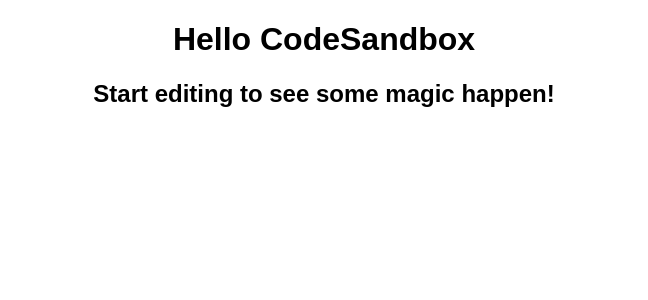
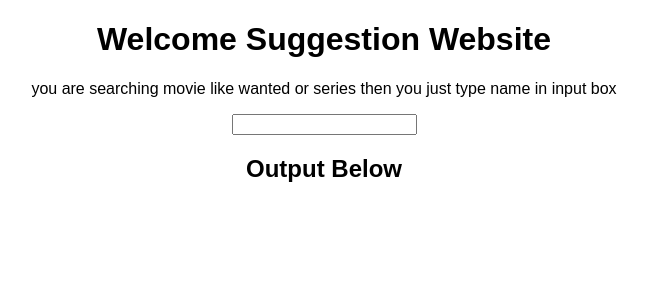
Before and after one commit to rahulcs754/Suggestbooks, a React (Create React App) app: page / in a window 1280 px wide. Shown: the top 300 px of the page, without its empty margins (316-964 px from the left). Built offline with nearby package versions, Linux system fonts and the light colour scheme.

Commit message:
Docs : add input button

```diff
--- a/src/App.js
+++ b/src/App.js
@@ -1,10 +1,27 @@
+import { useState } from "react";
 import "./styles.css";
 
 export default function App() {
+  var [data, setdata] = useState("");
+
+  function searchSuggestHandler(e) {
+    console.log(e.target.value);
+    var basePath =
+      "https://kitsu.io/api/edgeanime?filter[categories]=adventure";
+    fetch(basePath)
+      .then((res) => res.json())
+      .then((data) => console.log(data));
+  }
   return (
     <div className="App">
-      <h1>Hello CodeSandbox</h1>
-      <h2>Start editing to see some magic happen!</h2>
+      <h1>Welcome Suggestion Website</h1>
+      <p>
+        {" "}
+        you are searching movie like wanted or series then you just type name in
+        input box
+      </p>
+      <input onChange={searchSuggestHandler} />
+      <h2>Output Below</h2>
     </div>
   );
 }
```
